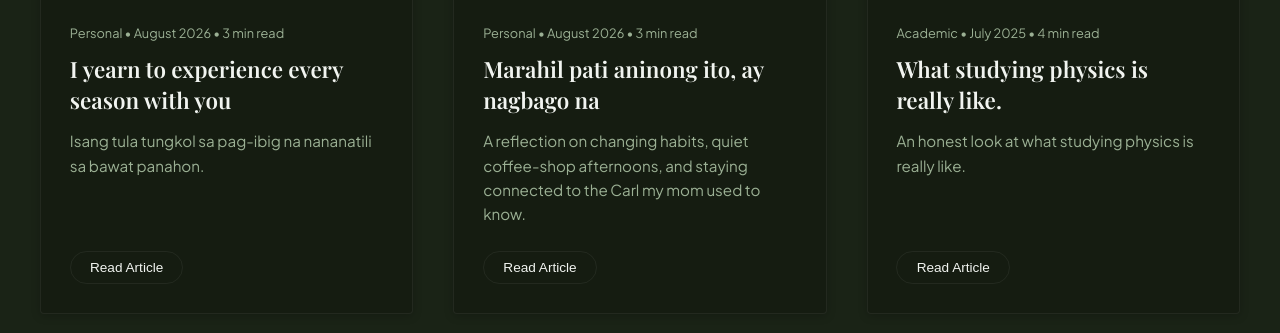
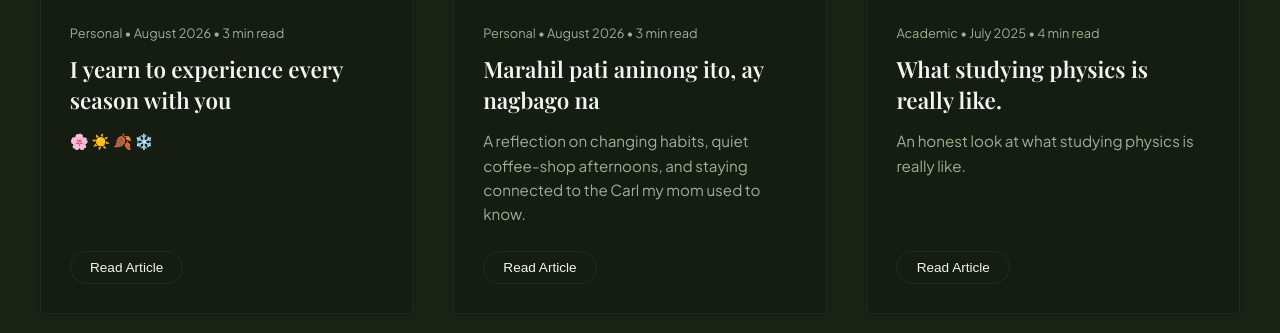
Before and after one commit to Kareyul/Kareyul, a website: page blog.html in a window 1280 px wide. Shown: the part 940-1273 px from the top of the page. Drawn offline with nearby package versions, Linux system fonts and the light colour scheme; a web font is replaced by a local one.

Commit message:
Use seasonal emojis for seasons poem

```diff
--- a/blog.html
+++ b/blog.html
@@ -54,7 +54,7 @@
                         <div class="blog-content">
                             <span class="blog-meta">Personal • August 2026 • 3 min read</span>
                             <h3>I yearn to experience every season with you</h3>
-                            <p class="excerpt">Isang tula tungkol sa pag-ibig na nananatili sa bawat panahon.</p>
+                            <p class="excerpt" aria-label="Spring, summer, autumn, and winter">🌸 ☀️ 🍂 ❄️</p>
                             <button class="blog-btn" onclick="openBlogModal('seasons-post')">Read Article</button>
                         </div>
                     </article>
```
